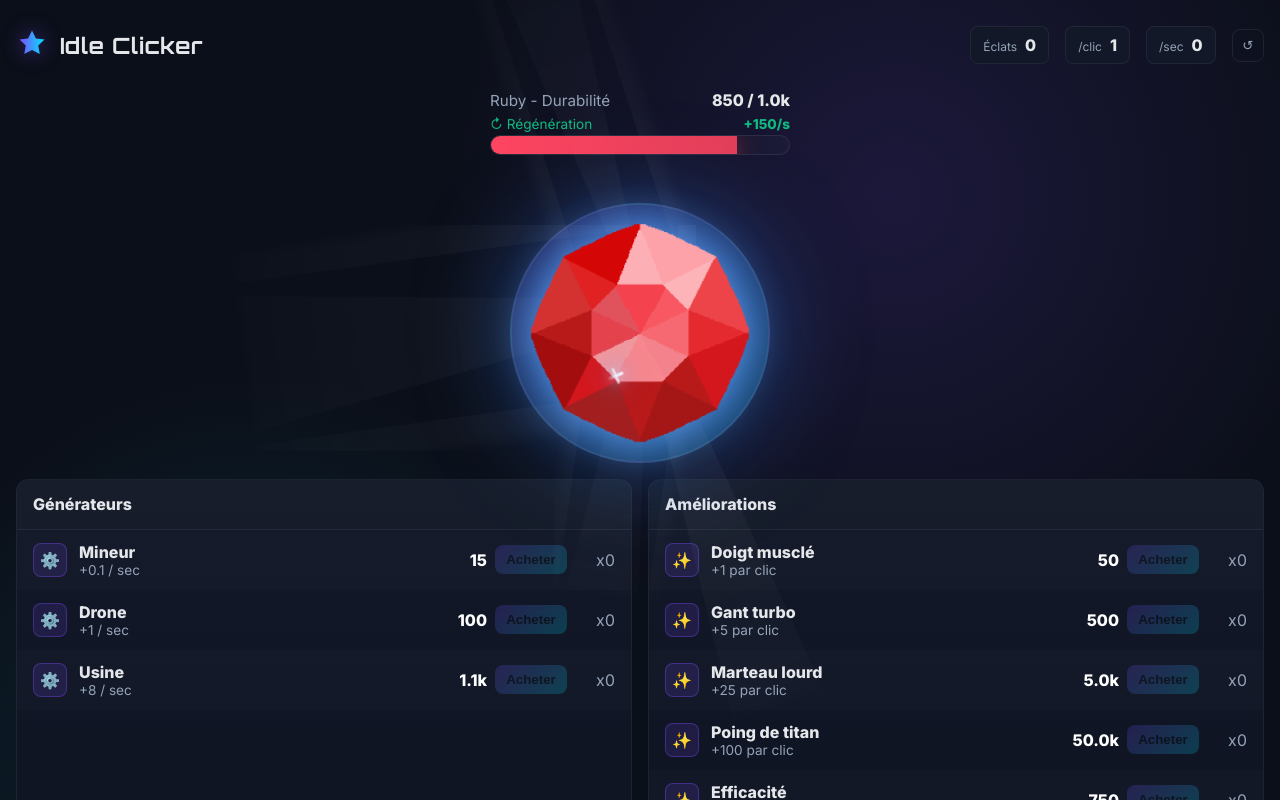
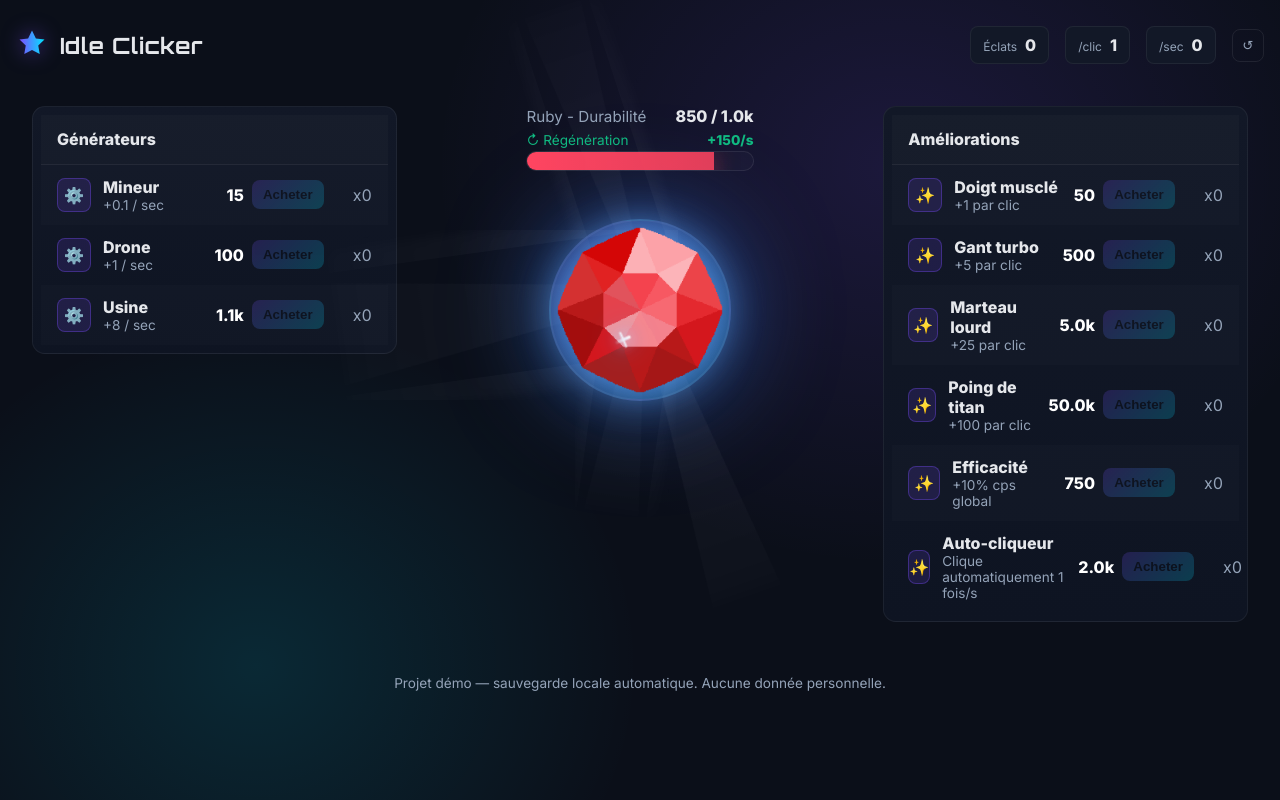
Before and after one commit to Thanh-Truong-Vinci/clicker_game, an Angular app in the folder idle-clicker/: page / in a window 1280 px wide. Shown: the top 800 px of the page. Built offline with nearby package versions, Linux system fonts and the light colour scheme.

Commit message:
add: menu adjusted horizontally to remove scrolling

```diff
--- a/idle-clicker/src/app/_combo.scss
+++ b/idle-clicker/src/app/_combo.scss
@@ -1,4 +1,4 @@
-.combo-bar-container { position: absolute; left: calc(100% + 4rem); top: 50%; transform: translateY(-50%); display: flex; flex-direction: column; align-items: flex-start; gap: 1rem; z-index: 100; pointer-events: none; }
+.combo-bar-container { position: static;  margin-top: 4rem; transform: translateY(-50%); display: flex; flex-direction: column; align-items: flex-start; gap: 1rem; z-index: 100; pointer-events: none; }
 .combo-multiplier-display { font-size: 1.8rem; font-weight: 900; color: rgba(255, 255, 255, 0.6); text-shadow: 0 2px 8px rgba(0, 0, 0, 0.5); letter-spacing: 1px; transition: color 0.3s ease, transform 0.3s ease; &.active { background: linear-gradient(135deg, #7c4dff, #00e5ff); -webkit-background-clip: text; -webkit-text-fill-color: transparent; background-clip: text; filter: drop-shadow(0 2px 8px rgba(124, 77, 255, 0.6)); } }
 .combo-multiplier-display[data-tier="1"] { animation: combo-shake-slow 1.2s ease-in-out infinite; }
 .combo-multiplier-display[data-tier="2"] { animation: combo-shake-medium 0.9s ease-in-out infinite; }
--- a/idle-clicker/src/app/app.html
+++ b/idle-clicker/src/app/app.html
@@ -41,12 +41,41 @@
       </div>
       }
 
-      <button class="ghost" (click)="reset()" aria-label="Réinitialiser">
-        ↺
-      </button>
+      <button class="ghost" (click)="reset()" aria-label="Réinitialiser">↺</button>
     </div>
   </header>
 
+  <!-- ZONE CENTRALE DU JEU -->
+  <section class="game-layout">
+    <!-- Générateurs à gauche -->
+    <div class="side-panel left">
+      <div class="panel">
+        <h2>Générateurs</h2>
+        <ul class="list">
+          @for (g of generators(); track g.id) {
+          <li>
+            <div class="item-main">
+              <div class="icon" aria-hidden="true">⚙️</div>
+              <div class="meta">
+                <div class="name">{{ g.name }}</div>
+                <div class="desc">+{{ g.cps }} / sec</div>
+              </div>
+            </div>
+            <div class="item-actions">
+              <div class="price">{{ fmt(g.nextCost) }}</div>
+              <button (click)="buyGenerator(g.id)" [disabled]="money() < g.nextCost">
+                Acheter
+              </button>
+              <div class="qty">x{{ g.quantity }}</div>
+            </div>
+          </li>
+          }
+        </ul>
+      </div>
+    </div>
+
+    <!-- Pierre centrale -->
+    <div class="center">
       <!-- ZONE DE JEU / JOYAU -->
       <section class="play">
         <div class="health">
@@ -54,9 +83,13 @@
             <div class="health-label">{{ currentGem().name }} - Durabilité</div>
             <div class="health-value">{{ fmt(health()) }} / {{ fmt(maxHealth()) }}</div>
           </div>
-      <div class="health-row" style="margin-bottom: 0.2rem;">
-        <div class="health-label" style="font-size: 0.85rem; color: #10b981;">↻ Régénération</div>
-        <div class="health-value" style="font-size: 0.85rem; color: #10b981;">+{{ fmt(healthRegen()) }}/s</div>
+          <div class="health-row" style="margin-bottom: 0.2rem">
+            <div class="health-label" style="font-size: 0.85rem; color: #10b981">
+              ↻ Régénération
+            </div>
+            <div class="health-value" style="font-size: 0.85rem; color: #10b981">
+              +{{ fmt(healthRegen()) }}/s
+            </div>
           </div>
           <div
             class="health-bar"
@@ -66,11 +99,13 @@
             [attr.aria-valuemax]="maxHealth()"
             [attr.aria-valuenow]="health()"
           >
-  <div class="health-fill"
+            <div
+              class="health-fill"
               [style.width.%]="(health() / maxHealth()) * 100"
               [style.background]="'linear-gradient(90deg, ' + gemColor + ', ' + gemColor + 'dd)'"
               [style.box-shadow]="'0 8px 22px ' + gemColor + '48, 0 0 36px ' + gemColor + '24'"
-       [style.filter]="'drop-shadow(0 0 14px ' + gemColor + '28)'"></div>
+              [style.filter]="'drop-shadow(0 0 14px ' + gemColor + '28)'"
+            ></div>
           </div>
         </div>
         <!-- couche d’effets pour les éclats -->
@@ -87,57 +122,39 @@
           <span class="mascot-wrap">
             <!-- trapezoid effects will live in this layer (multiple, created dynamically) -->
             <div class="trapezoid-layer" #trapezoidLayer aria-hidden="true"></div>
-        <img [src]="currentGem().image" class="mascot base" [alt]="currentGem().name" draggable="false" />
-
+            <img
+              [src]="currentGem().image"
+              class="mascot base"
+              [alt]="currentGem().name"
+              draggable="false"
+            />
+          </span>
+        </button>
          <!-- Combo bar indicator (single horizontal bar, right of ruby) -->
             @if (combo() > 0) {
             <div class="combo-bar-container">
-            <div class="combo-multiplier-display" [class.active]="combo() >= 10" [attr.data-tier]="getDisplayedTier()">
+              <div
+                class="combo-multiplier-display"
+                [class.active]="combo() >= 10"
+                [attr.data-tier]="getDisplayedTier()"
+              >
                 {{ getDisplayedMultiplier() }}
               </div>
               <div class="combo-bar-track">
-              <div class="combo-bar-fill"
+                <div
+                  class="combo-bar-fill"
                   [style.width.%]="comboTimeProgress()"
-                   [attr.data-tier]="getDisplayedTier()">
-              </div>
+                  [attr.data-tier]="getDisplayedTier()"
+                ></div>
                 <div class="combo-count">{{ combo() }}</div>
               </div>
             </div>
             }
-      </span>
-    </button>
       </section>
-
-  <!-- PANELS : générateurs + upgrades -->
-  <section class="panels">
-    <div class="panel">
-      <h2>Générateurs</h2>
-      <ul class="list">
-        @for (g of generators(); track g.id) {
-          <li>
-            <div class="item-main">
-              <div class="icon" aria-hidden="true">⚙️</div>
-              <div class="meta">
-                <div class="name">{{ g.name }}</div>
-                <div class="desc">+{{ g.cps }} / sec</div>
-              </div>
     </div>
 
-            <div class="item-actions">
-              <div class="price">{{ fmt(g.nextCost) }}</div>
-              <button
-                (click)="buyGenerator(g.id)"
-                [disabled]="money() < g.nextCost"
-              >
-                Acheter
-              </button>
-              <div class="qty">x{{ g.quantity }}</div>
-            </div>
-          </li>
-        }
-      </ul>
-    </div>
-
+    <!-- Améliorations à droite -->
+    <div class="side-panel right">
       <div class="panel">
         <h2>Améliorations</h2>
         <ul class="list">
@@ -150,15 +167,11 @@
                 <div class="desc">{{ u.description }}</div>
               </div>
             </div>
-
             <div class="item-actions">
               <div class="price">{{ fmt(u.nextCost) }}</div>
               <button
                 (click)="buyUpgrade(u.id)"
-                [disabled]="
-                  money() < u.nextCost ||
-                  (u.id === 'auto-clicker' && u.quantity >= 1)
-                "
+                [disabled]="money() < u.nextCost || (u.id === 'auto-clicker' && u.quantity >= 1)"
               >
                 Acheter
               </button>
@@ -168,6 +181,7 @@
           }
         </ul>
       </div>
+    </div>
   </section>
 
   <footer class="footer">
--- a/idle-clicker/src/app/app.scss
+++ b/idle-clicker/src/app/app.scss
@@ -29,7 +29,7 @@
 }
 
 .health {
-  width: 300px;
+  width: 50%;
   margin-bottom: 3rem;
   position: relative;
   z-index: 120;
@@ -47,10 +47,45 @@
 .stat { display: grid; grid-template-columns: auto auto; gap: .4rem .5rem; align-items: baseline; background: var(--panel); padding: .5rem .75rem; border-radius: .5rem; border: 1px solid rgba(255, 255, 255, .06); .label { color: var(--muted); font-size: .75rem; } .value { font-weight: 800; font-size: 1rem; } }
 .ghost { background: transparent; color: var(--muted); border: 1px solid rgba(255, 255, 255, .08); border-radius: .5rem; padding: .5rem .6rem; cursor: pointer; &:hover { color: #fff; border-color: rgba(255, 255, 255, .2); } }
 
+.game-layout {
+  display: flex;
+  justify-content: space-between;
+  align-items: flex-start;
+  gap: 1rem;
+  padding: 1rem;
+  box-sizing: border-box;
+}
+
+.side-panel {
+  width: 30%;
+  overflow-y: auto;
+}
+
+.center {
+  flex: 2;
+  display: flex;
+  justify-content: center;
+  align-items: center;
+}
+
 .play {
-  position: relative;
-  display: grid;
-  place-items: center;
+  display: flex;
+  flex-direction: column;
+  align-items: center;
+  margin: 0;
+  padding: 0;
+}
+
+.panel {
+  background: rgba(255,255,255,0.05);
+  padding: 0.5rem;
+  border-radius: 8px;
+}
+
+.list {
+  list-style: none;
+  padding: 0;
+  margin: 0;
 }
 
 .fx-layer {
@@ -60,11 +95,12 @@
   overflow: visible;
   z-index: 50;
 }
+
 .big-button {
   display: grid;
   place-items: center;
   gap: .5rem;
-  width: 260px;
+  width: 40%;
   aspect-ratio: 1;
   border-radius: 999px;
   cursor: pointer;
@@ -99,11 +135,11 @@
 }
 
 .mascot-wrap {
+  display: flex;
+  flex-direction: column;   /* <-- place la combo-bar en dessous */
+  align-items: center;      /* <-- centre verticalement */
+  justify-content: center;
   position: relative;
-  display: inline-block;
-  width: 220px;
-  height: auto;
-  overflow: visible;
 }
 
 .mascot.base {
@@ -119,7 +155,7 @@
 .panel { background: linear-gradient(180deg, var(--panel) 0%, var(--panel-2) 100%); border: 1px solid rgba(255, 255, 255, .06); border-radius: .8rem; overflow: hidden; h2 { margin: 0; padding: .9rem 1rem; font-size: 1rem; background: rgba(255, 255, 255, .02); border-bottom: 1px solid rgba(255, 255, 255, .06); } }
 .list { list-style: none; margin: 0; padding: 0; li { display: grid; grid-template-columns: 1fr auto; align-items: center; gap: .75rem; padding: .75rem 1rem; &:nth-child(odd) { background: rgba(255, 255, 255, .01); } } }
 .item-main { display: flex; gap: .75rem; align-items: center; .icon { width: 32px; height: 32px; display: grid; place-items: center; background: rgba(124, 77, 255, .15); border: 1px solid rgba(124, 77, 255, .35); border-radius: .5rem; } .name { font-weight: 700; } .desc { color: var(--muted); font-size: .85rem; } }
-.item-actions { display: flex; align-items: center; gap: .5rem; .price { font-weight: 700; color: #fff; min-width: 72px; text-align: right; } button { background: linear-gradient(135deg, rgba(124, 77, 255, .5), rgba(0, 229, 255, .5)); color: #0b0f19; font-weight: 800; border: none; padding: .45rem .7rem; border-radius: .5rem; cursor: pointer; &:disabled { opacity: .4; cursor: not-allowed; } } .qty { color: var(--muted); font-variant-numeric: tabular-nums; min-width: 40px; text-align: right; } }
+.item-actions { display: flex; align-items: center; gap: .5rem; .price { font-weight: 700; color: #fff; text-align: right; } button { background: linear-gradient(135deg, rgba(124, 77, 255, .5), rgba(0, 229, 255, .5)); color: #0b0f19; font-weight: 800; border: none; padding: .45rem .7rem; border-radius: .5rem; cursor: pointer; &:disabled { opacity: .4; cursor: not-allowed; } } .qty { color: var(--muted); font-variant-numeric: tabular-nums; min-width: 40px; text-align: right; } }
 
 .footer { text-align: center; color: var(--muted); font-size: .85rem; padding: .5rem; }
 @media (max-width: 900px) { .panels { grid-template-columns: 1fr; } }
```
Lines whose indentation alone changed are shown as unchanged.
